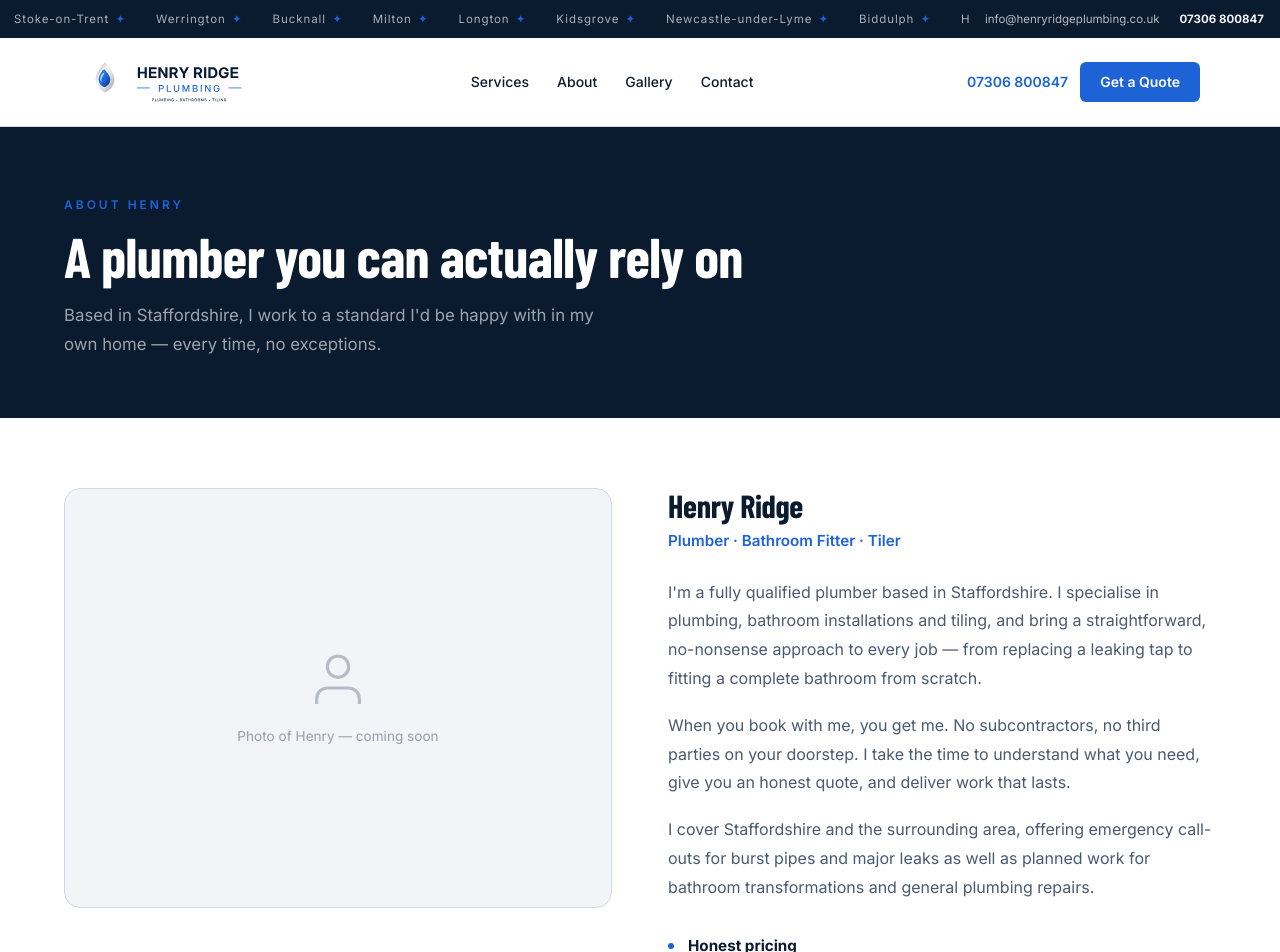
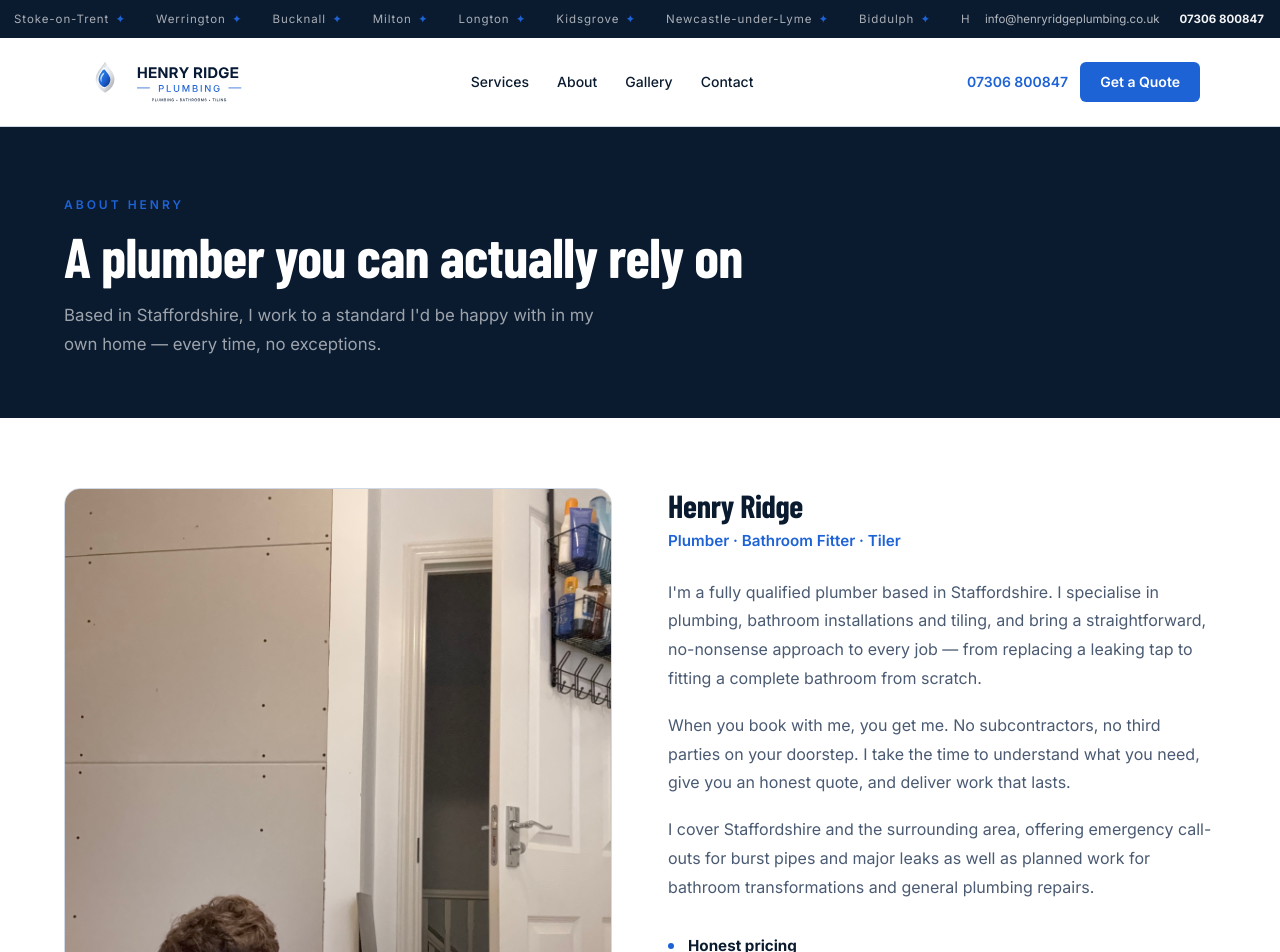
Before and after one commit to mailfoundry/henryridgeplumbing, a Next.js app: page /about in a window 1280 px wide. Shown: the top 952 px of the page. Built offline with nearby package versions, Linux system fonts and the light colour scheme; a web font is replaced by a local one.

Commit message:
About page: replace Henry photo placeholder with gallery/10.jpg

```diff
--- a/app/about/page.tsx
+++ b/app/about/page.tsx
@@ -24,12 +24,10 @@ export default function AboutPage() {
 
       <section style={{ padding: "70px 16px", background: "#FFFFFF" }}>
         <div className="max-w-6xl mx-auto grid grid-cols-1 lg:grid-cols-2 gap-14 items-start">
-          {/* Photo placeholder */}
-          <div style={{ background: "#F2F4F7", border: "1px solid #D1D9E6", borderRadius: "16px", minHeight: "420px", display: "flex", alignItems: "center", justifyContent: "center", flexDirection: "column", gap: "14px", color: "#4A5A72" }}>
-            <svg width="64" height="64" fill="none" stroke="currentColor" strokeWidth={1.2} viewBox="0 0 24 24" style={{ opacity: 0.35 }}>
-              <path d="M20 21v-2a4 4 0 00-4-4H8a4 4 0 00-4 4v2"/><circle cx="12" cy="7" r="4"/>
-            </svg>
-            <span style={{ fontSize: "0.85rem", opacity: 0.55 }}>Photo of Henry — coming soon</span>
+          {/* Photo of Henry */}
+          <div style={{ borderRadius: "16px", overflow: "hidden", border: "1px solid #D1D9E6" }}>
+            {/* eslint-disable-next-line @next/next/no-img-element */}
+            <img src="/gallery/10.jpg" alt="Henry Ridge — plumber, bathroom fitter and tiler based in Staffordshire" style={{ width: "100%", display: "block", objectFit: "cover" }} />
           </div>
 
           {/* Bio */}
```
